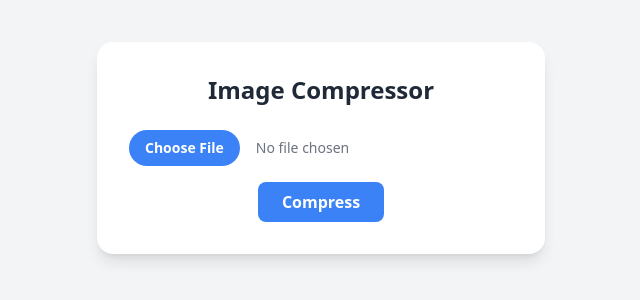
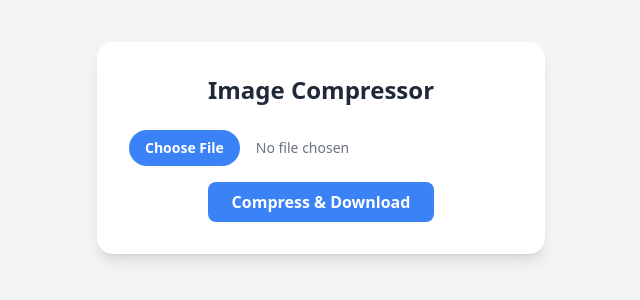
Before and after one commit to Moaz615/Image-Compressor, a plain HTML site: page index.html in a window 1280 px wide. Shown: the part 252-552 px from the top of the page, without its empty margins (319-959 px from the left). Drawn offline with nearby package versions, Linux system fonts and the light colour scheme.

Commit message:
index.html

```diff
--- a/index.html
+++ b/index.html
@@ -10,7 +10,7 @@
     <div class="bg-white shadow-lg rounded-2xl p-8 max-w-md w-full text-center">
         <h1 class="text-2xl font-bold text-gray-800 mb-6">Image Compressor</h1>
         <input type="file" id="img" accept="image/*" class="mb-4 block w-full text-sm text-gray-500 file:mr-4 file:py-2 file:px-4 file:rounded-full file:border-0 file:text-sm file:font-semibold file:bg-blue-500 file:text-white hover:file:bg-blue-600 cursor-pointer">
-        <button id="btn" class="bg-blue-500 text-white px-6 py-2 rounded-lg font-semibold hover:bg-blue-700 transition">Compress</button>
+        <button id="btn" class="bg-blue-500 text-white px-6 py-2 rounded-lg font-semibold hover:bg-blue-700 transition">Compress & Download</button>
         <canvas id="canvas" class="hidden"></canvas>
     </div>
 
```
